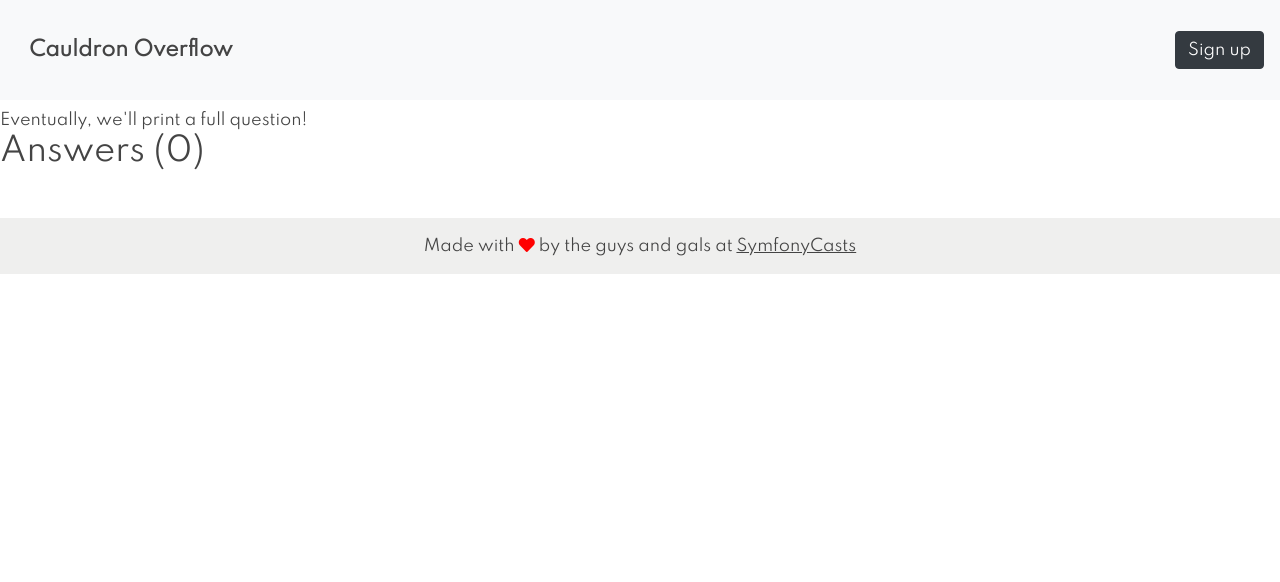
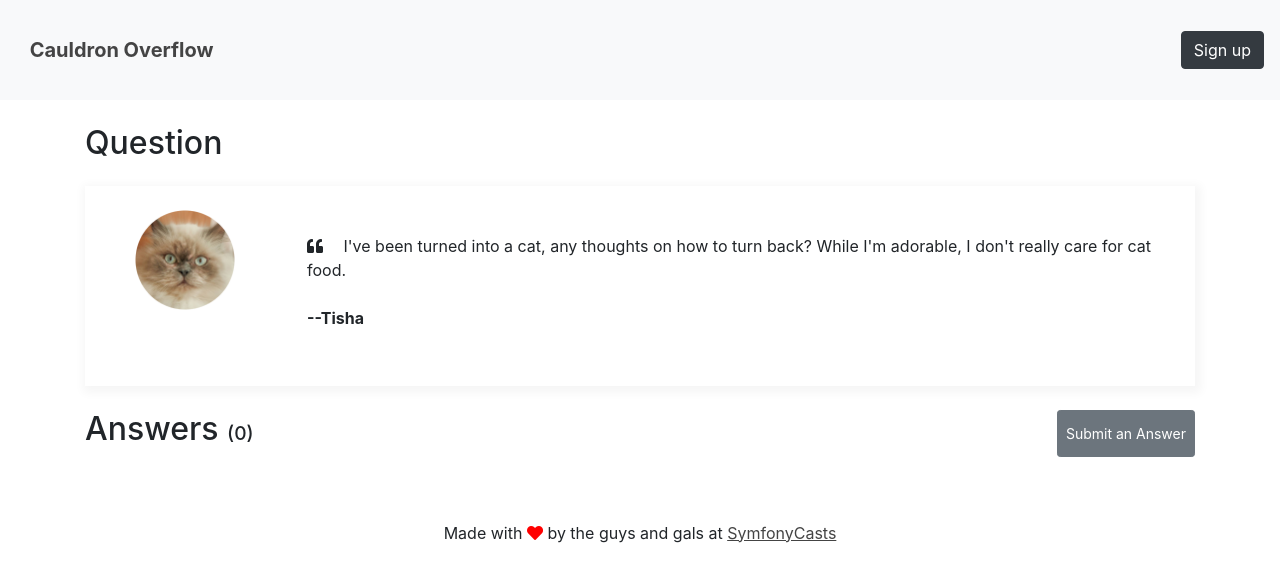
Before and after one commit to matijavavetic/charming-development-symfony-5, a Symfony app: template templates/question/show.html.twig in a window 1280 px wide. Shown: the top 582 px of the page. Run offline with Twig, Linux system fonts and the light colour scheme; the template is opened without the code that fills it, so the values that code supplies are empty; some libraries are stand-ins or nearby versions.

Commit message:
Debug package

```diff
--- a/composer.json
+++ b/composer.json
@@ -7,6 +7,7 @@
         "ext-iconv": "*",
         "sensio/framework-extra-bundle": "^5.6",
         "sensiolabs/security-checker": "^6.0",
+        "symfony/asset": "5.1.*",
         "symfony/console": "5.1.*",
         "symfony/debug-bundle": "5.1.*",
         "symfony/dotenv": "5.1.*",
--- a/src/Controller/QuestionController.php
+++ b/src/Controller/QuestionController.php
@@ -13,7 +13,7 @@ class QuestionController extends AbstractController
      */
     public function homepage() : Response
     {
-        return new Response('What a bewitching controller.');
+        return $this->render('question/homepage.html.twig');
     }
 
     /**
--- a/templates/base.html.twig
+++ b/templates/base.html.twig
@@ -7,7 +7,7 @@
         <link rel="stylesheet" href="https://stackpath.bootstrapcdn.com/bootstrap/4.4.1/css/bootstrap.min.css" integrity="sha384-Vkoo8x4CGsO3+Hhxv8T/Q5PaXtkKtu6ug5TOeNV6gBiFeWPGFN9MuhOf23Q9Ifjh" crossorigin="anonymous">
         <link rel="stylesheet" href="https://fonts.googleapis.com/css?family=Spartan&display=swap">
         <link rel="stylesheet" href="https://cdnjs.cloudflare.com/ajax/libs/font-awesome/5.12.1/css/all.min.css" integrity="sha256-mmgLkCYLUQbXn0B1SRqzHar6dCnv9oZFPEC1g1cwlkk=" crossorigin="anonymous" />
-        <link rel="stylesheet" href="/css/app.css">
+        <link rel="stylesheet" href={{ asset('css/app.css') }}">
     {% endblock %}
 </head>
 <body>
--- a/templates/question/show.html.twig
+++ b/templates/question/show.html.twig
@@ -1,19 +1,58 @@
 {% extends 'base.html.twig' %}
 
-{% block title %}Question: Hiya{% endblock %}
+{% block title %}Question: {{ question }}{% endblock %}
 
 {% block body %}
-<h1>{{ question }}</h1>
+    <div class="container">
+        <div class="row">
+            <div class="col-12">
+                <h2 class="my-4">Question</h2>
+                <div style="box-shadow: 2px 3px 9px 4px rgba(0,0,0,0.04);">
+                    <div class="q-container-show p-4">
+                        <div class="row">
+                            <div class="col-2 text-center">
+                                <img src="{{ asset('images/tisha.png') }}" alt="Mallory" width="100" height="100">
+                            </div>
+                            <div class="col">
+                                <h1 class="q-title-show">{{ question }}</h1>
+                                <div class="q-display p-3">
+                                    <i class="fa fa-quote-left mr-3"></i>
+                                    <p class="d-inline">I've been turned into a cat, any thoughts on how to turn back? While I'm adorable, I don't really care for cat food.</p>
+                                    <p class="pt-4"><strong>--Tisha</strong></p>
+                                </div>
+                            </div>
+                        </div>
+                    </div>
+                </div>
+            </div>
+        </div>
 
-<div>
-    Eventually, we'll print a full question!
-</div>
+        <div class="d-flex justify-content-between my-4">
+            <h2 class="">Answers <span style="font-size:1.2rem;">({{ answers|length }})</span></h2>
+            <button class="btn btn-sm btn-secondary">Submit an Answer</button>
+        </div>
 
-<h2>Answers ({{ answers|length }})</h2>
 
-<ul>
-    {% for answer in answers %}
-        <li>{{ answer }}</li>
-    {% endfor %}
-</ul>
+
+        <ul class="list-unstyled">
+            {% for answer in answers %}
+                <li class="mb-4">
+                    <div class="d-flex justify-content-center">
+                        <div class="mr-2 pt-2">
+                            <img src="{{ asset('images/tisha.png') }}" width="50" height="50">
+                        </div>
+                        <div class="mr-3 pt-2">
+                            {{ answer }}
+                            <p>-- Mallory</p>
+                        </div>
+                        <div class="vote-arrows flex-fill pt-2" style="min-width: 90px;">
+                            <a class="vote-up" href="#"><i class="far fa-arrow-alt-circle-up"></i></a>
+                            <a class="vote-down" href="#"><i class="far fa-arrow-alt-circle-down"></i></a>
+                            <span>+ 6</span>
+                        </div>
+                    </div>
+                </li>
+            {% endfor %}
+        </ul>
+    </div>
 {% endblock %}
```
Also changed, not shown: templates/question/homepage.html.twig (added, +74 -0 lines), 2 other files.
